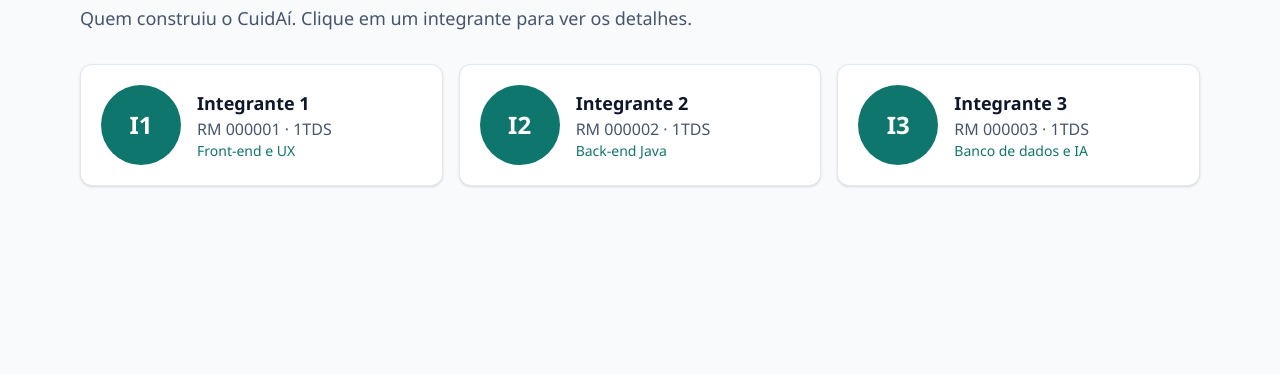
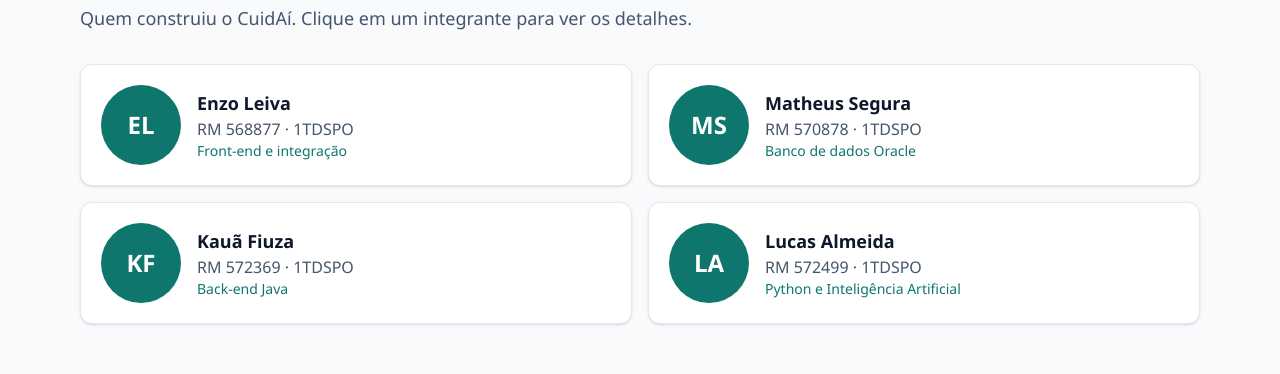
Before and after one commit to enzoleiva2008-blip/cuidai-front, a React (Vite) app: page /integrantes in a window 1280 px wide. Shown: the part 149-523 px from the top of the page. Built offline with nearby package versions, Linux system fonts and the light colour scheme; no server answers.

Commit message:
Adiciona os integrantes do grupo no site e no README
Co-Authored-By: Claude Opus 5.5 <noreply@anthropic.com>

```diff
--- a/src/data/conteudo.ts
+++ b/src/data/conteudo.ts
@@ -1,33 +1,42 @@
 import type { Especialidade, Integrante, PerguntaFaq } from '../types'
 
-// ⚠️ TROCAR pelos dados reais do grupo (nome, RM, links e foto)
+// Integrantes do grupo. foto é opcional: caminho em /public, ex.: '/fotos/568877.jpg'
 export const INTEGRANTES: Integrante[] = [
   {
-    rm: '000001',
-    nome: 'Integrante 1',
-    turma: '1TDS',
-    papel: 'Front-end e UX',
-    github: 'https://github.com/',
-    linkedin: 'https://www.linkedin.com/',
-    foto: '', // opcional: caminho da foto em /public, ex.: '/fotos/rm000001.jpg'
+    rm: '568877',
+    nome: 'Enzo Leiva',
+    turma: '1TDSPO',
+    papel: 'Front-end e integração',
+    github: 'https://github.com/enzoleiva2008-blip',
+    linkedin: 'https://www.linkedin.com/in/enzo-leiva-varrichio-88ba273a1/',
+    foto: '',
   },
   {
-    rm: '000002',
-    nome: 'Integrante 2',
-    turma: '1TDS',
-    papel: 'Back-end Java',
-    github: 'https://github.com/',
-    linkedin: 'https://www.linkedin.com/',
-    foto: '', // opcional: caminho da foto em /public, ex.: '/fotos/rm000001.jpg'
+    rm: '570878',
+    nome: 'Matheus Segura',
+    turma: '1TDSPO',
+    papel: 'Banco de dados Oracle',
+    github: 'https://github.com/MatheuSegura',
+    linkedin: 'https://www.linkedin.com/in/matheussegura/',
+    foto: '',
   },
   {
-    rm: '000003',
-    nome: 'Integrante 3',
-    turma: '1TDS',
-    papel: 'Banco de dados e IA',
-    github: 'https://github.com/',
-    linkedin: 'https://www.linkedin.com/',
-    foto: '', // opcional: caminho da foto em /public, ex.: '/fotos/rm000001.jpg'
+    rm: '572369',
+    nome: 'Kauã Fiuza',
+    turma: '1TDSPO',
+    papel: 'Back-end Java',
+    github: 'https://github.com/KauaznX',
+    linkedin: 'https://www.linkedin.com/in/kau%C3%A3-fiuza-94a039313/',
+    foto: '',
+  },
+  {
+    rm: '572499',
+    nome: 'Lucas Almeida',
+    turma: '1TDSPO',
+    papel: 'Python e Inteligência Artificial',
+    github: 'https://github.com/LucasAlmeidaOliveira',
+    linkedin: 'https://www.linkedin.com/in/lucasalmeidaoliva',
+    foto: '',
   },
 ]
 
--- a/src/pages/Integrantes.tsx
+++ b/src/pages/Integrantes.tsx
@@ -8,7 +8,7 @@ export default function Integrantes() {
   return (
     <>
       <CabecalhoPagina titulo="Integrantes" subtitulo="Quem construiu o CuidAí. Clique em um integrante para ver os detalhes." />
-      <ul className="grid gap-4 sm:grid-cols-2 lg:grid-cols-3">
+      <ul className="grid gap-4 sm:grid-cols-2">
         {INTEGRANTES.map((integrante) => (
           <li key={integrante.rm}>
             <Link to={`/integrantes/${integrante.rm}`} className="block rounded-xl focus-visible:outline-2 focus-visible:outline-marca-700">
```
Also changed, not shown: integrantes.txt (added), 1 other file (tests, documents, lock files or other folders).
